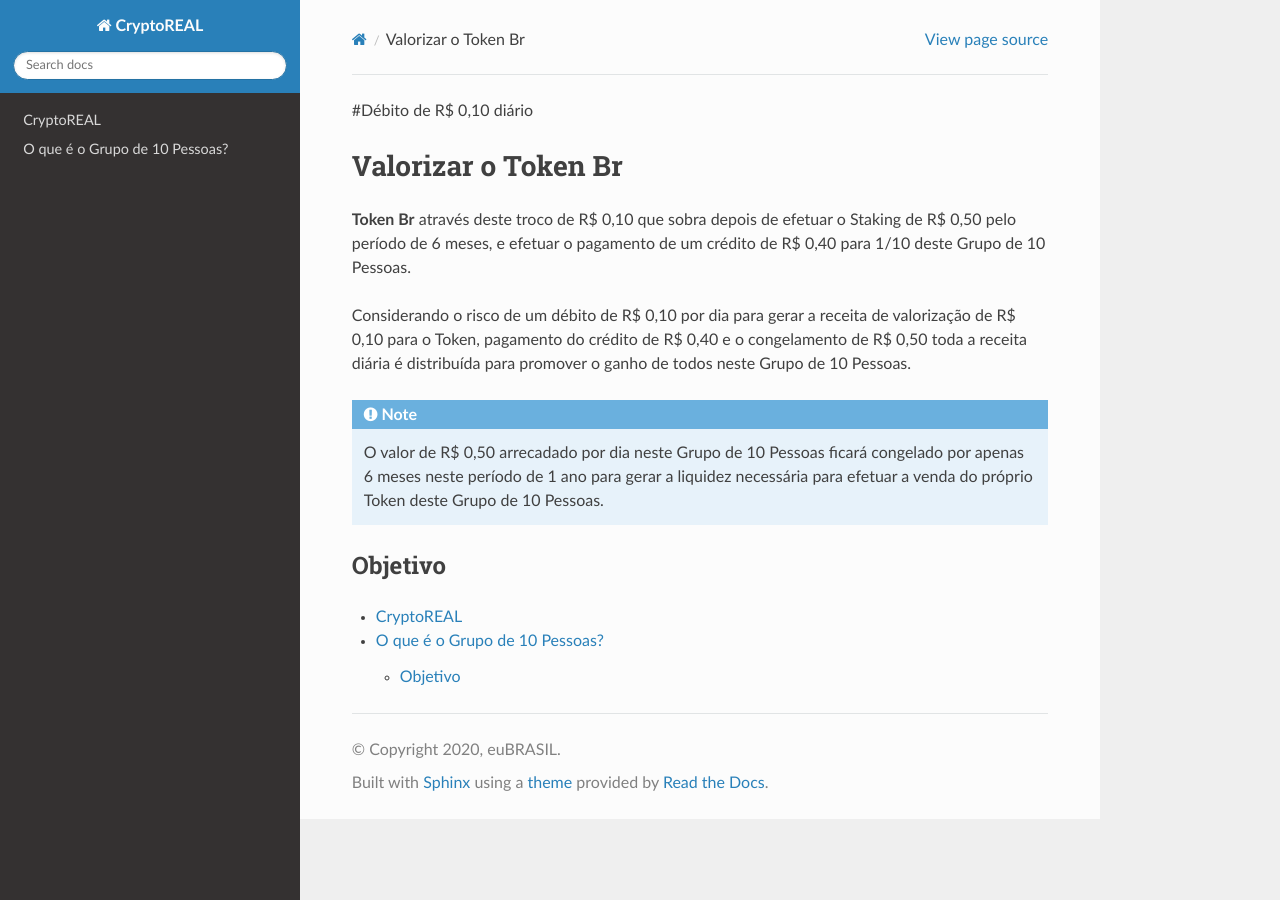
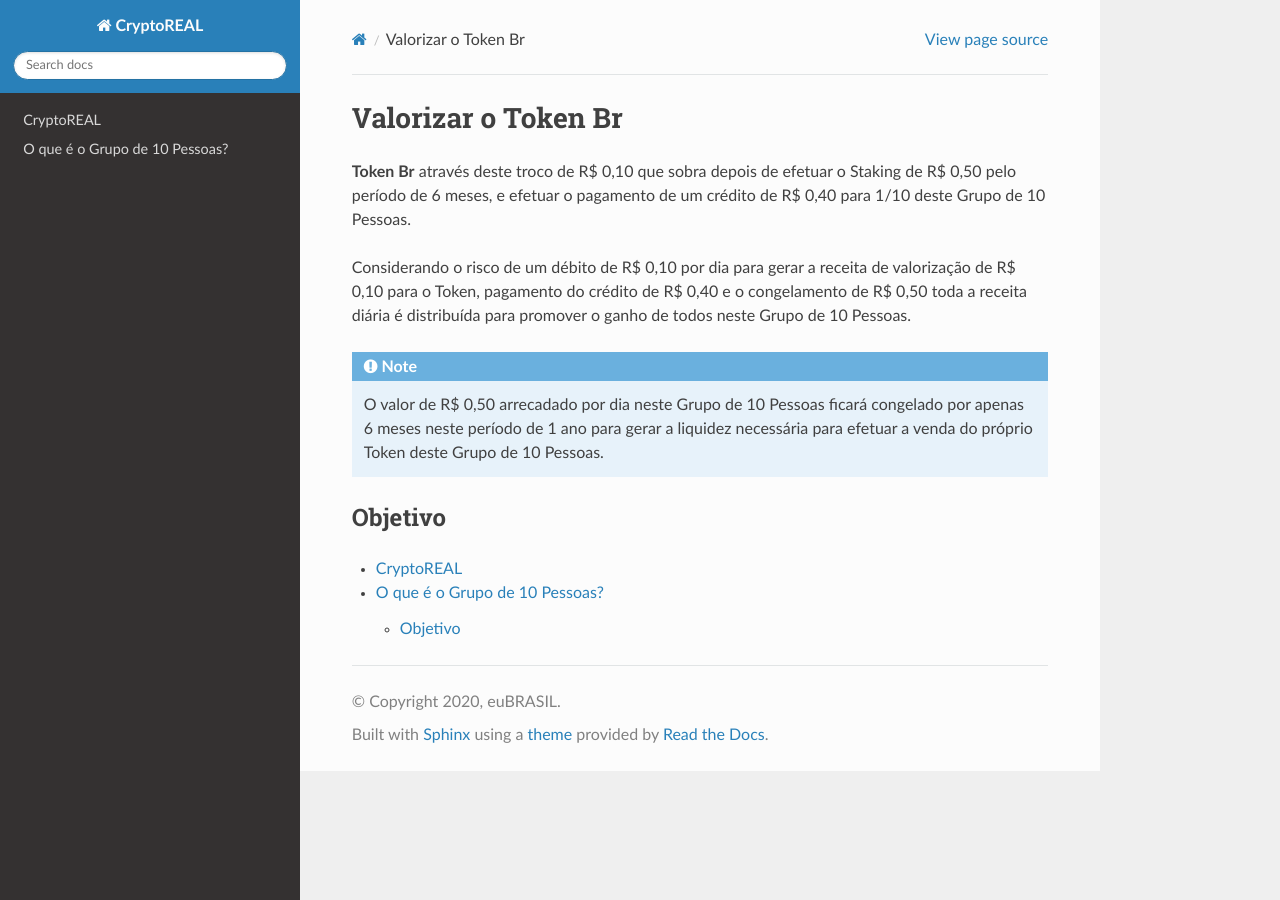
Before and after one commit to euBRASIL/BIT-Moeda, a Sphinx documentation site: the page built from docs/source/valorizatoken.rst, in a window 1280 px wide. Built offline with Sphinx 7.4.7 and the Read the Docs theme 3.1.0, drawn with Linux system fonts in a browser that asks for light colours; pages that are not in the unit, such as notebooks, are missing from menus.

Commit message:
Update valorizatoken.rst

```diff
--- a/docs/source/valorizatoken.rst
+++ b/docs/source/valorizatoken.rst
@@ -1,6 +1,3 @@
-#Débito de R$ 0,10 diário
-
-
 Valorizar o Token Br
 ====================
 
```
